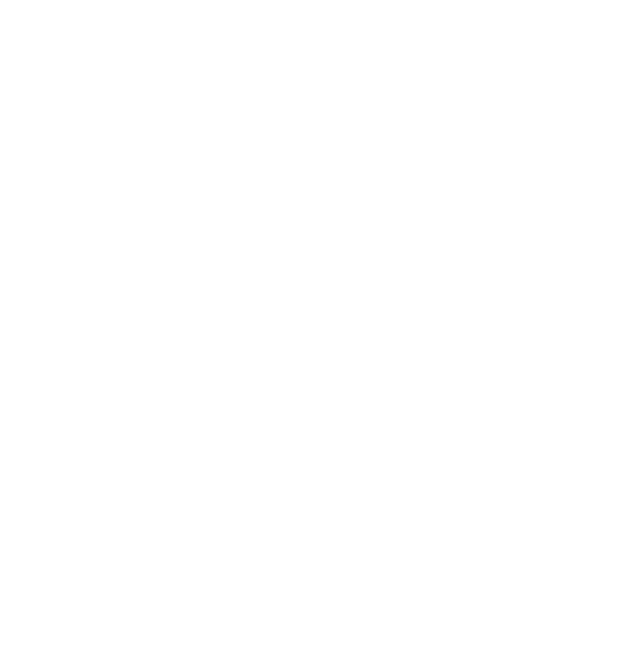
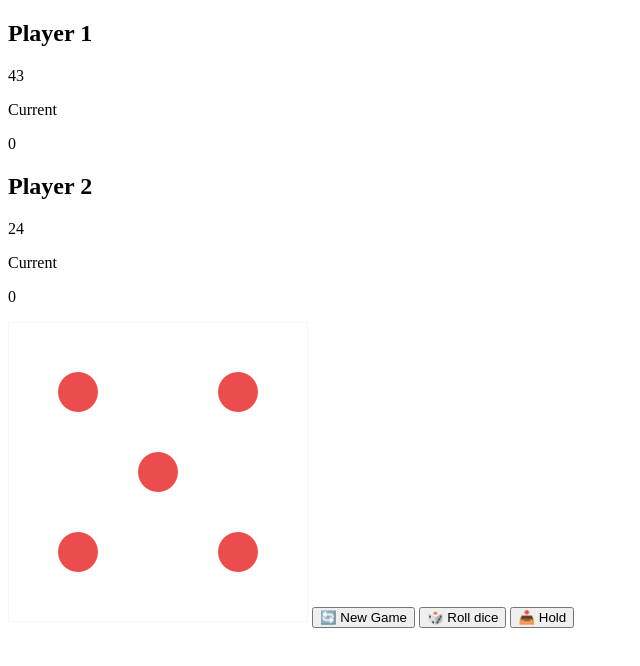
Before and after one commit to albani07/Game-with-Dices, a plain HTML site: page index.html in a window 1280 px wide. Shown: the whole page, without its empty margins (0-640 px from the left). Drawn offline with Linux system fonts and the light colour scheme.

Commit message:
finishing html

```diff
--- a/index.html
+++ b/index.html
@@ -8,7 +8,28 @@
 	<title>Game with Dices</title>
 </head>
 <body>
-
+	<main>
+		<section class="player player--0 player--active">
+			<h2 class="name" id="name--0">Player 1</h2>
+			<p class="score" id="score--0">43</p>
+			<dic class="current">
+				<p class="current-label">Current</p>
+				<p class="current-score">0</p>
+			</dic>
+		</section>
+		<section class="player player--1">
+			<h2 class="name" id="name--1">Player 2</h2>
+			<p class="score" id="score--1">24</p>
+			<div class="current">
+				<p class="current-label">Current</p>
+				<p class="current-score" id="current--1">0</p>
+			</div>
+		</section>
+		<img src="dice-5.png" alt="Playing dice" class="dice"/>
+		<button class="btn--new">🔄 New Game</button>
+		<button class="btn--roll">🎲 Roll dice</button>
+		<button class="btn--hold">📥 Hold</button>
+	</main>
 </body>
 <script src="script.js"></script>
 </html>
```
